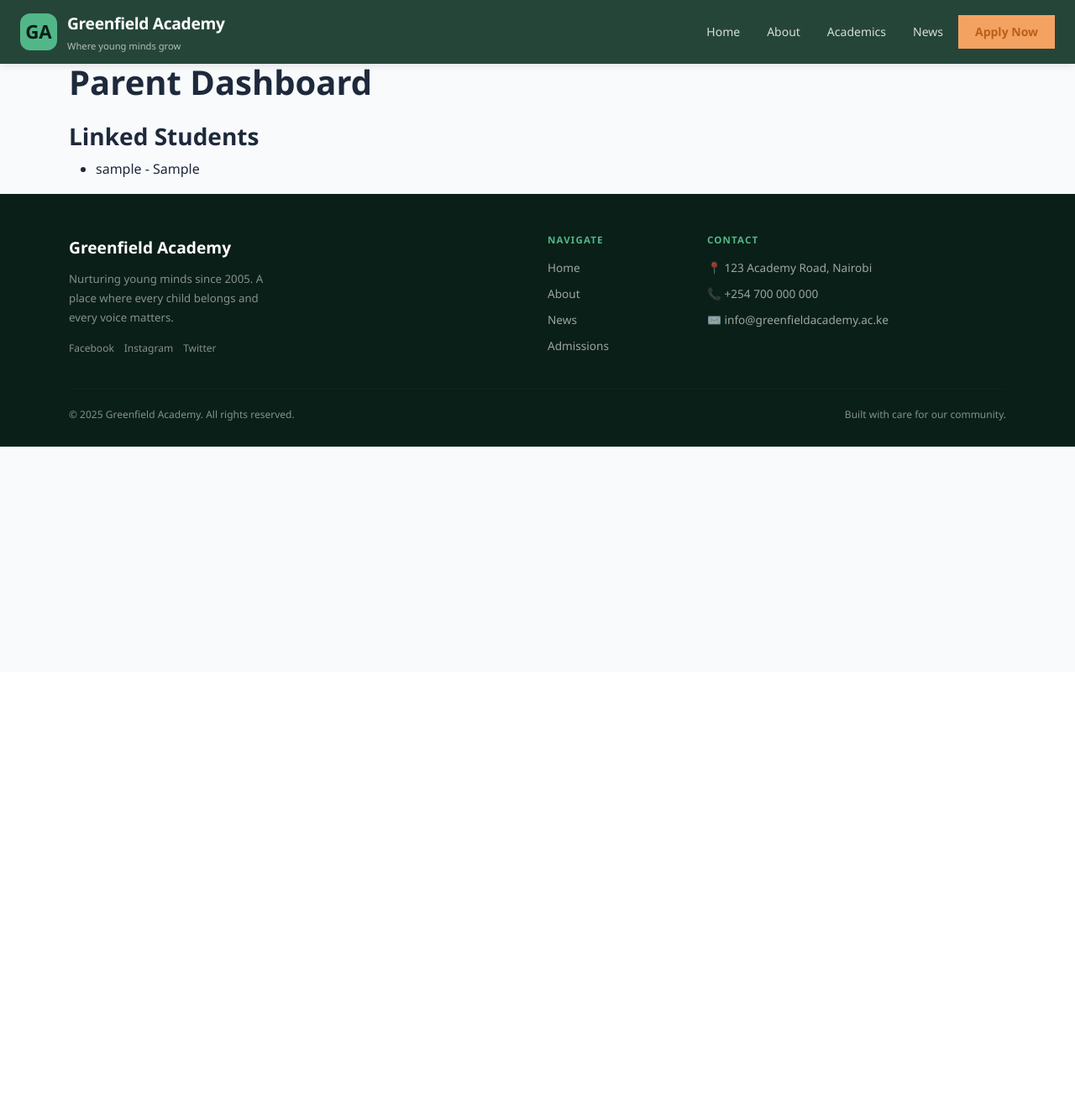
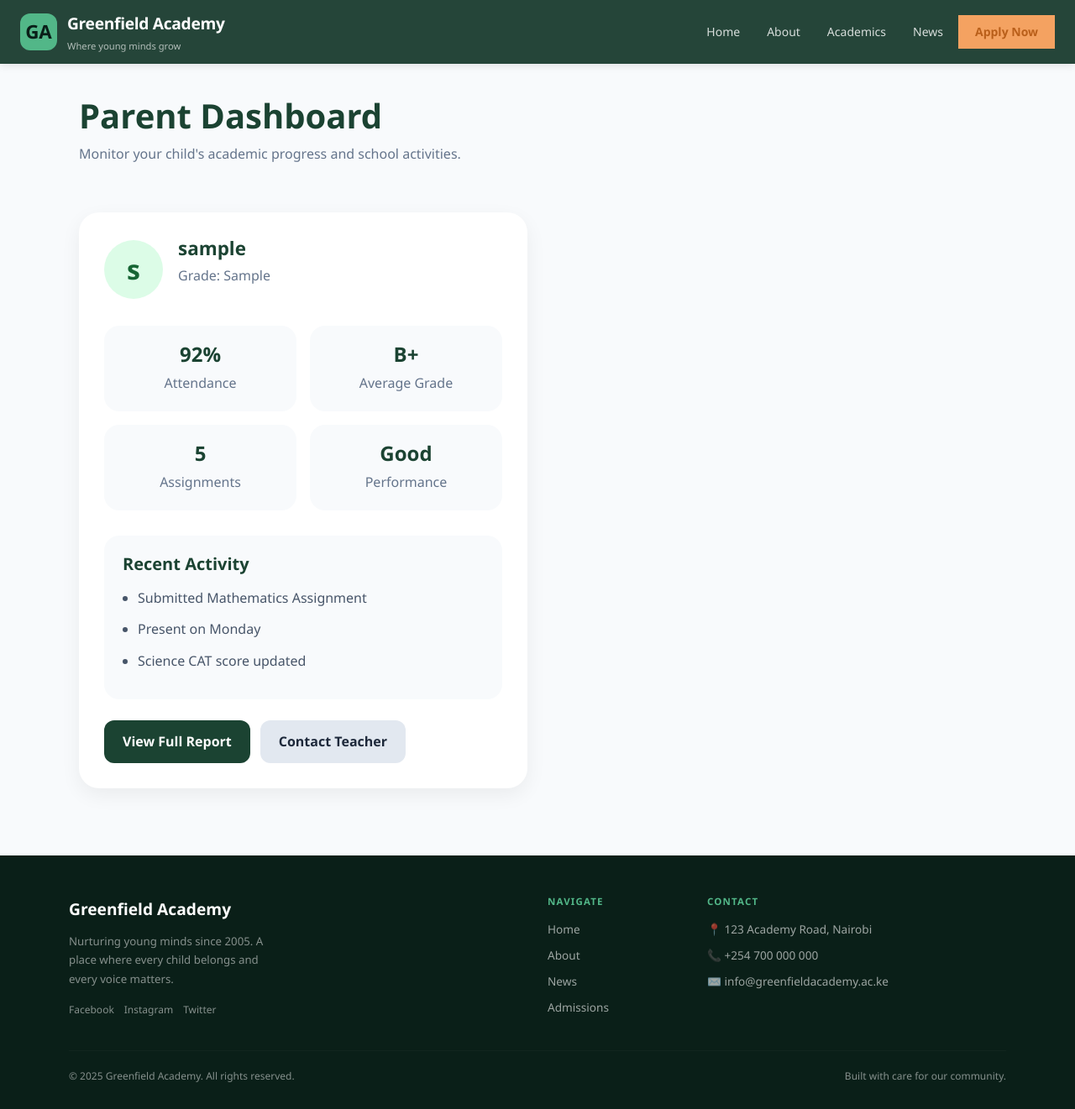
Before and after one commit to J-ohnP-aul/school_project, a Django app: page /academics/parent-dashboard/ in a window 1280 px wide. Shown: the whole page at 84% size. Before the commit the page ends 532 px from the top, so only its background shows below. Run offline with Django 5.2, Linux system fonts and the light colour scheme; a user stored in the database is signed in; tables that the repository leaves empty hold one stand-in row (values such as "Sample post").

Commit message:
parent dashboard edit

```diff
--- a/static/css/style.css
+++ b/static/css/style.css
@@ -1350,3 +1350,183 @@ h1,h2,h3,h4,h5{
 
     font-weight:600;
 }
+
+/* =========================
+   PARENT DASHBOARD
+========================= */
+
+.parent-student-card{
+
+    background:white;
+
+    border-radius:24px;
+
+    padding:30px;
+
+    box-shadow:
+        0 8px 24px rgba(0,0,0,0.06);
+
+    height:100%;
+}
+
+
+/* TOP PROFILE */
+
+.student-top{
+
+    display:flex;
+
+    align-items:center;
+
+    gap:18px;
+
+    margin-bottom:30px;
+}
+
+.student-avatar{
+
+    width:70px;
+
+    height:70px;
+
+    border-radius:50%;
+
+    background:#DCFCE7;
+
+    display:flex;
+
+    align-items:center;
+
+    justify-content:center;
+
+    font-size:2rem;
+
+    font-weight:800;
+
+    color:#166534;
+}
+
+.student-top h3{
+
+    margin:0;
+
+    font-size:1.4rem;
+
+    font-weight:700;
+
+    color:#1B4332;
+}
+
+.student-top p{
+
+    margin-top:5px;
+
+    color:#64748b;
+}
+
+
+/* INFO GRID */
+
+.student-info-grid{
+
+    display:grid;
+
+    grid-template-columns:
+        repeat(2,1fr);
+
+    gap:16px;
+
+    margin-bottom:30px;
+}
+
+.info-box{
+
+    background:#f8fafc;
+
+    border-radius:18px;
+
+    padding:20px;
+
+    text-align:center;
+}
+
+.info-box h4{
+
+    font-size:1.5rem;
+
+    font-weight:800;
+
+    color:#1B4332;
+
+    margin-bottom:6px;
+}
+
+.info-box p{
+
+    color:#64748b;
+
+    margin:0;
+}
+
+
+/* RECENT ACTIVITY */
+
+.recent-box{
+
+    background:#f8fafc;
+
+    border-radius:18px;
+
+    padding:22px;
+
+    margin-bottom:25px;
+}
+
+.recent-box h5{
+
+    font-weight:700;
+
+    margin-bottom:15px;
+
+    color:#1B4332;
+}
+
+.recent-box ul{
+
+    padding-left:18px;
+
+    margin:0;
+}
+
+.recent-box li{
+
+    margin-bottom:10px;
+
+    color:#475569;
+}
+
+
+/* BUTTONS */
+
+.parent-actions{
+
+    display:flex;
+
+    gap:12px;
+
+    flex-wrap:wrap;
+}
+
+.secondary-btn{
+
+    background:#e2e8f0;
+
+    color:#1e293b;
+}
+
+.secondary-btn:hover{
+
+    background:#cbd5e1;
+
+    color:#0f172a;
+}
--- a/templates/academics/parent_dashboard.html
+++ b/templates/academics/parent_dashboard.html
@@ -2,26 +2,220 @@
 
 {% block content %}
 
-<h1 class="mb-4">
+<section class="dashboard-section">
+
+<div class="container">
+
+    <!-- HEADER -->
+
+    <div class="dashboard-header">
+
+        <div>
+
+            <h1 class="dashboard-title">
+
                 Parent Dashboard
+
             </h1>
 
+            <p class="dashboard-subtitle">
+
+                Monitor your child's academic progress
+                and school activities.
+
+            </p>
+
+        </div>
+
+    </div>
+
+
+    <!-- STUDENTS -->
+
+    <div class="row g-4">
+
+        {% for student in students %}
+
+        <div class="col-lg-6">
+
+            <div class="parent-student-card">
+
+                <!-- TOP -->
+
+                <div class="student-top">
+
+                    <div class="student-avatar">
+
+                        {{ student.user.username|slice:":1" }}
+
+                    </div>
+
+                    <div>
+
                         <h3>
-    Linked Students
+
+                            {{ student.user.username }}
+
                         </h3>
+
+                        <p>
+
+                            Grade:
+                            {{ student.grade }}
+
+                        </p>
+
+                    </div>
+
+                </div>
+
+
+                <!-- INFO GRID -->
+
+                <div class="student-info-grid">
+
+                    <div class="info-box">
+
+                        <h4>
+
+                            92%
+
+                        </h4>
+
+                        <p>
+
+                            Attendance
+
+                        </p>
+
+                    </div>
+
+                    <div class="info-box">
+
+                        <h4>
+
+                            B+
+
+                        </h4>
+
+                        <p>
+
+                            Average Grade
+
+                        </p>
+
+                    </div>
+
+                    <div class="info-box">
+
+                        <h4>
+
+                            5
+
+                        </h4>
+
+                        <p>
+
+                            Assignments
+
+                        </p>
+
+                    </div>
+
+                    <div class="info-box">
+
+                        <h4>
+
+                            Good
+
+                        </h4>
+
+                        <p>
+
+                            Performance
+
+                        </p>
+
+                    </div>
+
+                </div>
+
+
+                <!-- RECENT ACTIVITY -->
+
+                <div class="recent-box">
+
+                    <h5>
+
+                        Recent Activity
+
+                    </h5>
 
                     <ul>
 
-{% for student in students %}
+                        <li>
+                            Submitted Mathematics Assignment
+                        </li>
 
                         <li>
-        {{ student.user.username }}
-        -
-        {{ student.grade }}
+                            Present on Monday
                         </li>
+
+                        <li>
+                            Science CAT score updated
+                        </li>
+
+                    </ul>
+
+                </div>
+
+
+                <!-- BUTTONS -->
+
+                <div class="parent-actions">
+
+                    <a href="#"
+                       class="dashboard-btn">
+
+                        View Full Report
+
+                    </a>
+
+                    <a href="#"
+                       class="dashboard-btn secondary-btn">
+
+                        Contact Teacher
+
+                    </a>
+
+                </div>
+
+            </div>
+
+        </div>
+
+        {% empty %}
+
+        <div class="col-12">
+
+            <div class="dashboard-card">
+
+                <p>
+
+                    No linked students found.
+
+                </p>
+
+            </div>
+
+        </div>
 
         {% endfor %}
 
-</ul>
+    </div>
+
+</div>
+
+</section>
 
 {% endblock %}
```
Lines whose indentation alone changed are shown as unchanged.
